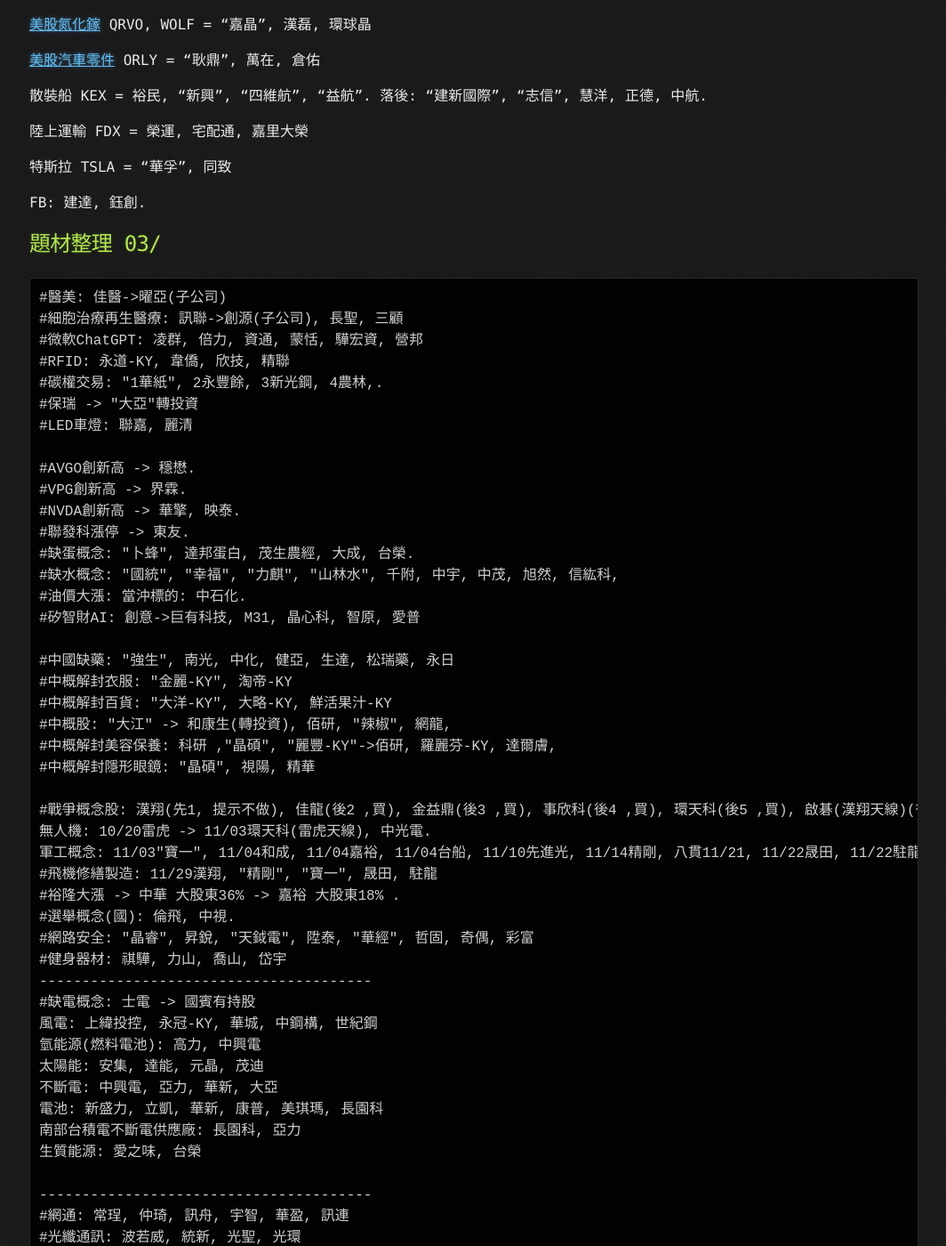
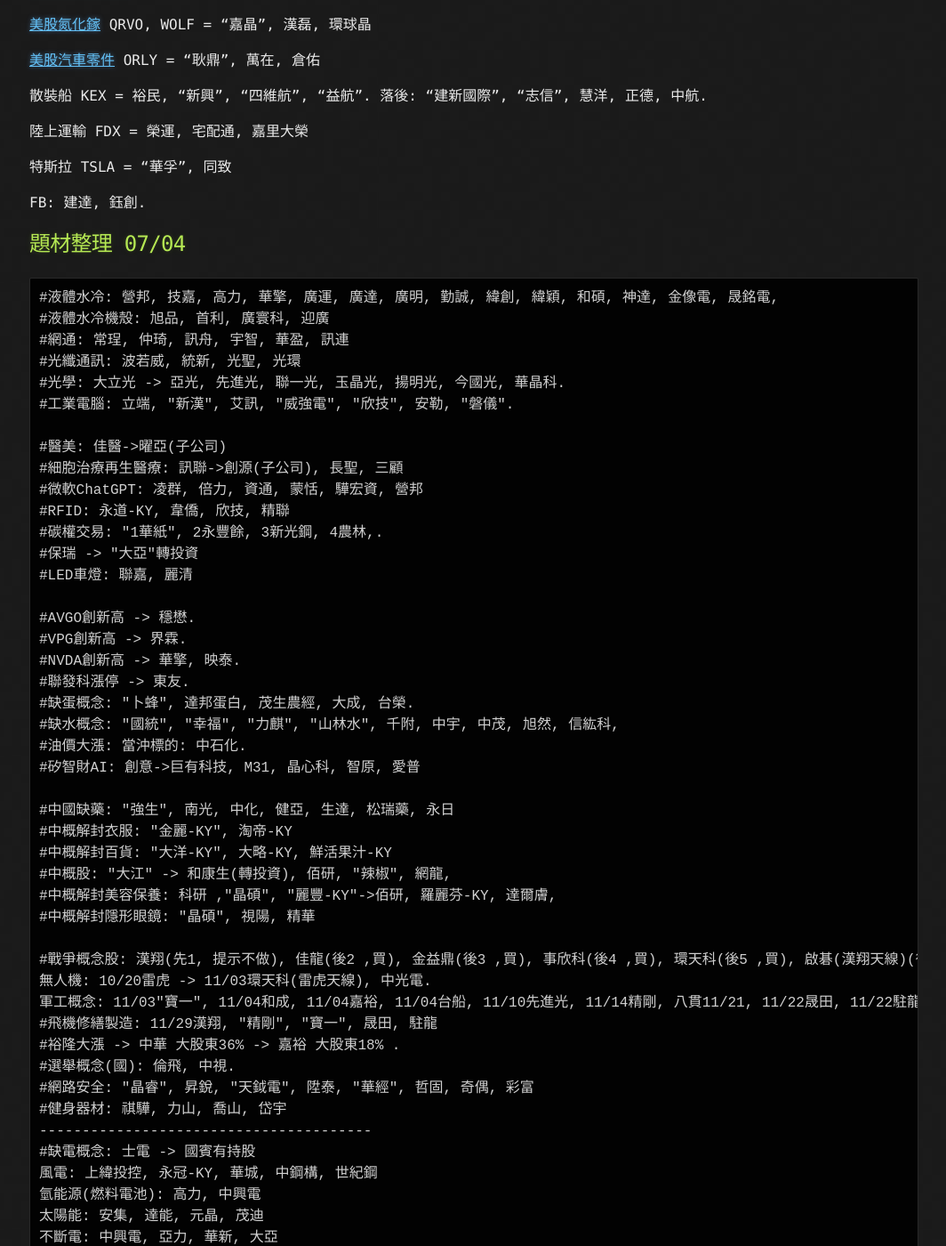
Before and after one commit to lepg5487/Stock_God, a Jekyll site: the page built from index.md, in a window 1280 px wide and 1400 px high, scrolled down 100231 px. Shown: the whole window at 89% size, without its empty margins (107-1171 px from the left). Built offline with Jekyll 4.4.1, drawn with Linux system fonts in a browser that asks for light colours; our own code applies the rules of GitHub Pages for plain Markdown files; some of the changed text lies outside the part shown.

Commit message:
Update index.md

````diff
--- a/index.md
+++ b/index.md
@@ -4093,8 +4093,15 @@
 
 FB: 建達, 鈺創.
 
-## 題材整理 03/
-```
+## 題材整理 07/04
+```
+#液體水冷: 營邦, 技嘉, 高力, 華擎, 廣運, 廣達, 廣明, 勤誠, 緯創, 緯穎, 和碩, 神達, 金像電, 晟銘電,
+#液體水冷機殼: 旭品, 首利, 廣寰科, 迎廣
+#網通: 常珵, 仲琦, 訊舟, 宇智, 華盈, 訊連
+#光纖通訊: 波若威, 統新, 光聖, 光環
+#光學: 大立光 -> 亞光, 先進光, 聯一光, 玉晶光, 揚明光, 今國光, 華晶科.
+#工業電腦: 立端, "新漢", 艾訊, "威強電", "欣技", 安勒, "磐儀".
+
 #醫美: 佳醫->曜亞(子公司)
 #細胞治療再生醫療: 訊聯->創源(子公司), 長聖, 三顧
 #微軟ChatGPT: 凌群, 倍力, 資通, 蒙恬, 驊宏資, 營邦
@@ -4138,11 +4145,6 @@
 生質能源: 愛之味, 台榮
 
 ---------------------------------------
-#網通: 常珵, 仲琦, 訊舟, 宇智, 華盈, 訊連
-#光纖通訊: 波若威, 統新, 光聖, 光環
-#光學: 大立光 -> 亞光, 先進光, 聯一光, 玉晶光, 揚明光, 今國光, 華晶科.
-#工業電腦: 立端, "新漢", 艾訊, "威強電", "欣技", 安勒, "磐儀".
-
 #比特幣: 麗臺, 映泰, 撼訊, 青雲
 #解封概念(出國): 長榮航, 華航, "山富", "五福", 鳳凰, 雄獅.
 #解封概念(飯店): "富野", "老爺知", "海灣", 霖宏(最後補漲), 志信(最後補漲) 晶華.
````
